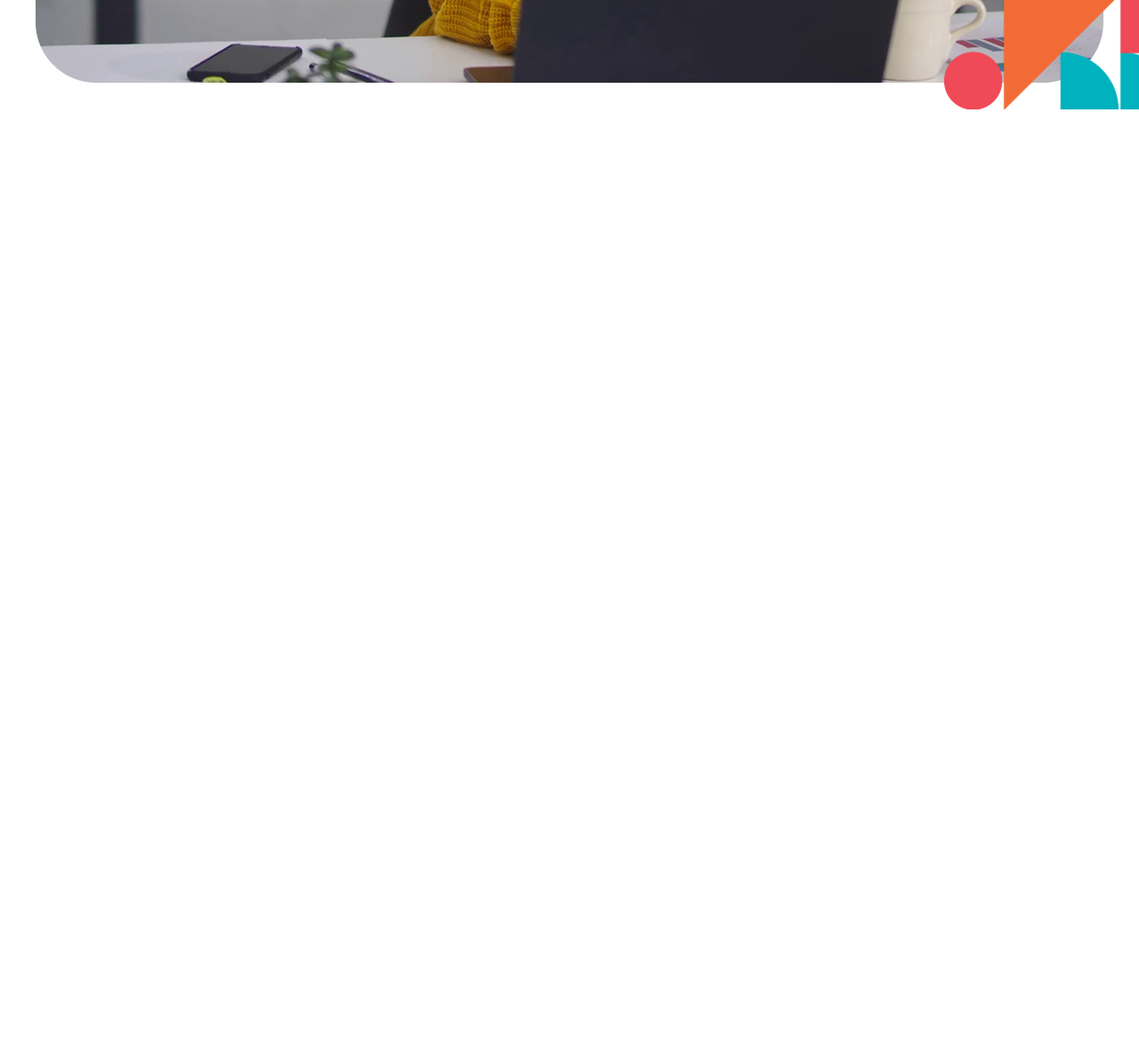
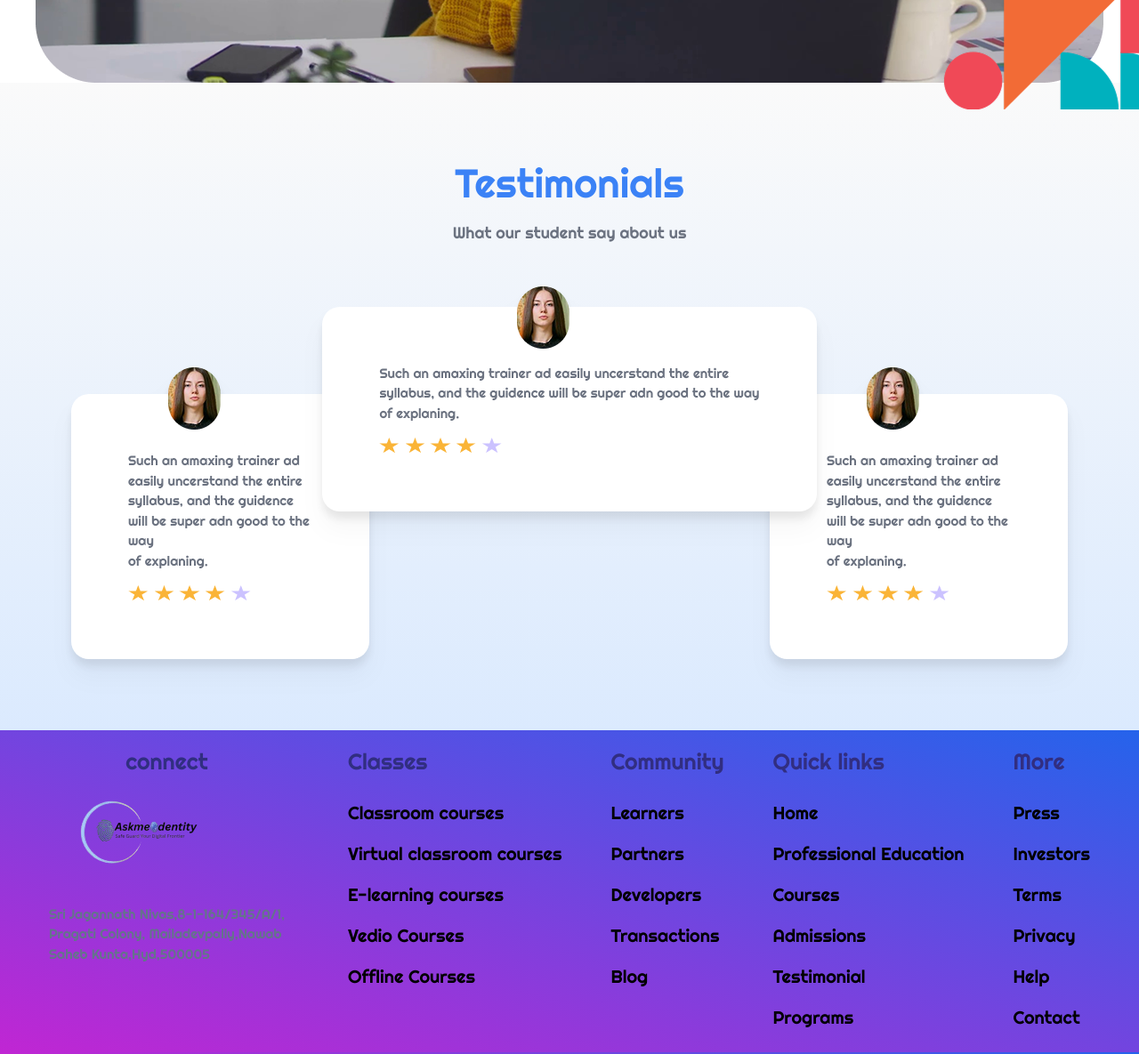
Before and after one commit to ThaminAnsariM/Guvi_Project_2_Tailwind, a plain HTML site: page index.html in a window 1280 px wide. Shown: the part 6472-7657 px from the top of the page at 89% size. Before the commit the page ends 6595 px from the top, so only its background shows below. Drawn offline with nearby package versions, Linux system fonts and the light colour scheme.

Commit message:
final commit

```diff
--- a/index.html
+++ b/index.html
@@ -410,17 +410,28 @@
       </div>
     </div>
     <div class="flex flex-col items-center gap-y-56 relative">
-      <img class="absolute top-[11%]" src="asset/Polygon 8.png" alt="">
-      <img class="absolute top-[42%] right-[13%] " src="asset/Polygon 8.png" alt="">
-      <img class="absolute top-[33%] left-[17%]" src="asset/Polygon 8.png" alt="">
+      <img class="absolute top-[11%]" src="asset/Polygon 8.png" alt="" />
+      <img
+        class="absolute top-[42%] right-[13%]"
+        src="asset/Polygon 8.png"
+        alt=""
+      />
+      <img
+        class="absolute top-[33%] left-[17%]"
+        src="asset/Polygon 8.png"
+        alt=""
+      />
       <div
-        class="bg-gradient-to-tr
-        from-blue-200
-        via-blue-500
-        to-fuchsia-600 w-[1280px] rounded-[20px] reletive mt-40"
+        class="bg-gradient-to-tr from-blue-200 via-blue-500 to-fuchsia-600 w-[1280px] rounded-[20px] reletive mt-40"
       >
-      <img class="absolute right-[460px] pt-16" src="asset/images.png" alt="">
-        <h1 class="text-center font-righteous text-[45px] pb-2 text-white pt-16">
+        <img
+          class="absolute right-[460px] pt-16"
+          src="asset/images.png"
+          alt=""
+        />
+        <h1
+          class="text-center font-righteous text-[45px] pb-2 text-white pt-16"
+        >
           Subscribe For Get Update <br />Every New Courses
         </h1>
         <p class="text-center font-righteous text-[16px] pb-16 text-white">
@@ -432,22 +443,164 @@
           <input
             type="text"
             placeholder="Enter your email"
-            class="w-[300px] sm:w-[367px] h-[60px] px-4 py-2 placeholder-slate-400 rounded-l-[10px] opacity-40 font-righteous font-normal text-[16px] "
+            class="w-[300px] sm:w-[367px] h-[60px] px-4 py-2 placeholder-slate-400 rounded-l-[10px] opacity-40 font-righteous font-normal text-[16px]"
           />
           <button
-            class=" w-[px] h-[60px] bg-blue-500  font-bold px-6 py-2 rounded-r-[10px] text-white font-righteous font-normal text-[16px]"
+            class="w-[px] h-[60px] bg-blue-500 font-bold px-6 py-2 rounded-r-[10px] text-white font-righteous font-normal text-[16px]"
           >
             Subscribe
           </button>
         </div>
       </div>
 
-      <div class=" relative">
-        <img class="absolute top-[34%] left-[44%]" src="asset/Group 512857.png" alt="">
-        <img class="absolute left-[85%] top-[68%]" src="asset/banner_right.png.png" alt="">
+      <div class="relative">
+        <img
+          class="absolute top-[34%] left-[44%]"
+          src="asset/Group 512857.png"
+          alt=""
+        />
+        <img
+          class="absolute left-[85%] top-[68%]"
+          src="asset/banner_right.png.png"
+          alt=""
+        />
         <img src="asset/Rectangle 8691.png" alt="" />
-
       </div>
+    </div>
+    <div
+      class="bg-gradient-to-t from-blue-100 to-zinc-50 flex flex-col flex-wrap items-center justify-center"
+    >
+      <div class="py-20">
+        <h1 class="text-center font-righteous text-[45px] text-blue-500">
+          Testimonials
+        </h1>
+        <p class="py-2 text-center font-righteous text-[18px] text-gray-500">
+          What our student say about us
+        </p>
+      </div>
+      <div class="p-20 flex justify-center items-center gap-[450px] relative">
+        <div class="bg-white rounded-[20px] drop-shadow-xl p-16 z-0">
+          <img
+            class="absolute top-[-10%] right-[50%]"
+            src="asset/th (1) 4.png"
+            alt=""
+          />
+          <p class="font-righteous text-[15px] font-normal text-gray-500">
+            Such an amaxing trainer ad easily uncerstand the entire
+            <br />syllabus, and the guidence will be super adn good to the way
+            <br />of explaning.
+          </p>
+          <img class="pt-4" src="asset/Group 1000014987.png" alt="" />
+        </div>
+        <div
+          class="bg-white rounded-[20px] drop-shadow-xl p-16 absolute top-[-4%] z-10"
+        >
+          <img
+            class="absolute top-[-10%] right-[50%]"
+            src="asset/th (1) 4.png"
+            alt=""
+          />
+          <p class="font-righteous text-[15px] font-normal text-gray-500">
+            Such an amaxing trainer ad easily uncerstand the entire
+            <br />syllabus, and the guidence will be super adn good to the way
+            <br />of explaning.
+          </p>
+          <img class="pt-4" src="asset/Group 1000014987.png" alt="" />
+        </div>
+        <div class="bg-white rounded-[20px] drop-shadow-xl p-16 z-0">
+          <img
+            class="absolute top-[-10%] right-[50%]"
+            src="asset/th (1) 4.png"
+            alt=""
+          />
+          <p class="font-righteous text-[15px] font-normal text-gray-500">
+            Such an amaxing trainer ad easily uncerstand the entire
+            <br />syllabus, and the guidence will be super adn good to the way
+            <br />of explaning.
+          </p>
+          <img class="pt-4" src="asset/Group 1000014987.png" alt="" />
+        </div>
+      </div>
+    </div>
+    <div
+      class="flex justify-evenly items-start py-4 bg-gradient-to-tr from-fuchsia-600 to-blue-600"
+    >
+      <div class="mr-2 pr-2">
+        <h2
+          class="text-center font-righteous text-[25px] font-medium text-indigo-900"
+        >
+          connect
+        </h2>
+        <img class="pt-4" src="asset/Askmeidentity_2.png" alt="" />
+        <p class="font-righteous text-[15px] font-medium text-slate-500 pt-4">
+          Sri Jagannath Nivas,8-1-164/345/A/1, <br />Pragati Colony,
+          Mailadevpally,Nawab <br />Saheb Kunta,Hyd,500005
+        </p>
+      </div>
+      <div>
+        <h2 class="font-righteous text-[25px] font-medium text-indigo-900 pb-4">
+          Classes
+        </h2>
+        <ul>
+          <li class="py-2 font-righteous text-[20px]">Classroom courses</li>
+          <li class="py-2 font-righteous text-[20px]">
+            Virtual classroom courses
+          </li>
+          <li class="py-2 font-righteous text-[20px]">E-learning courses</li>
+          <li class="py-2 font-righteous text-[20px]">Vedio Courses</li>
+          <li class="py-2 font-righteous text-[20px]">Offline Courses</li>
+        </ul>
+      </div>
+      <div>
+        <h2 class="font-righteous text-[25px] font-medium text-indigo-900 pb-4">
+          Community
+        </h2>
+        <ul>
+          <li class="py-2 font-righteous text-[20px]">Learners</li>
+          <li class="py-2 font-righteous text-[20px]">Partners</li>
+          <li class="py-2 font-righteous text-[20px]">Developers</li>
+          <li class="py-2 font-righteous text-[20px]">Transactions</li>
+          <li class="py-2 font-righteous text-[20px]">Blog</li>
+        </ul>
+      </div>
+      <div>
+        <h2 class="font-righteous text-[25px] font-medium text-indigo-900 pb-4">
+          Quick links
+        </h2>
+        <ul>
+          <li class="py-2 font-righteous text-[20px]">Home</li>
+          <li class="py-2 font-righteous text-[20px]">
+            Professional Education
+          </li>
+          <li class="py-2 font-righteous text-[20px]">Courses</li>
+          <li class="py-2 font-righteous text-[20px]">Admissions</li>
+          <li class="py-2 font-righteous text-[20px]">Testimonial</li>
+          <li class="py-2 font-righteous text-[20px]">Programs</li>
+        </ul>
+      </div>
+      <div>
+        <h2 class="font-righteous text-[25px] font-medium text-indigo-900 pb-4">
+          More
+        </h2>
+        <ul>
+          <li class="py-2 font-righteous text-[20px]">Press</li>
+          <li class="py-2 font-righteous text-[20px]">Investors</li>
+          <li class="py-2 font-righteous text-[20px]">Terms</li>
+          <li class="py-2 font-righteous text-[20px]">Privacy</li>
+          <li class="py-2 font-righteous text-[20px]">Help</li>
+          <li class="py-2 font-righteous text-[20px]">Contact</li>
+        </ul>
+      </div>
+    </div>
+    <div class="flex justify-center items-center gap-4 bg-gradient-to-r from-fuchsia-600 to-blue-600 p-2">
+        <img class="p-2 bg-white rounded-[50%]" src="asset/Instagram.png" alt="" />
+        <img class="p-2 bg-white rounded-[50%]" src="asset/WhatsApp.png" alt="" />
+        <img class="p-2 bg-white rounded-[50%]" src="asset/Twitter.png" alt="" />
+        <img class="p-2 bg-white rounded-[50%]" src="asset/LinkedIn.png" alt="" />
+        <img class="p-2 bg-white rounded-[50%]" src="asset/YouTube.png" alt="" />
+    </div>
+    <div class="bg-gradient-to-tr from-fuchsia-600 to-blue-600 p-2">
+      <p class="text-center font-righteous font-normal text-[15px] text-white">Copyright@2023 askmeidentity.All Rights Reserved</p>
     </div>
   </body>
 </html>
```
Also changed, not shown: asset/Group 1000014987.png (added), asset/Instagram.png (added), asset/LinkedIn.png (added), asset/Twitter.png (added), asset/WhatsApp.png (added), asset/YouTube.png (added), asset/th (1) 4.png (added).
